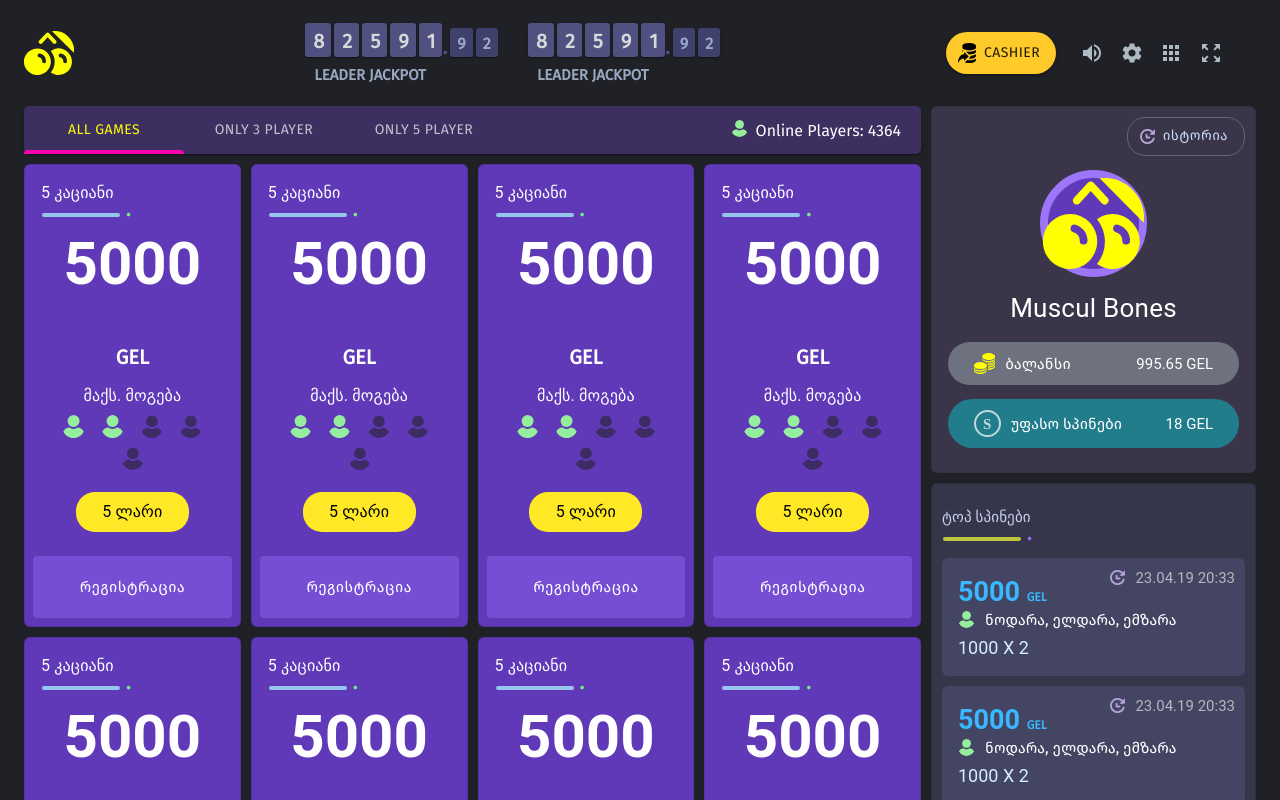
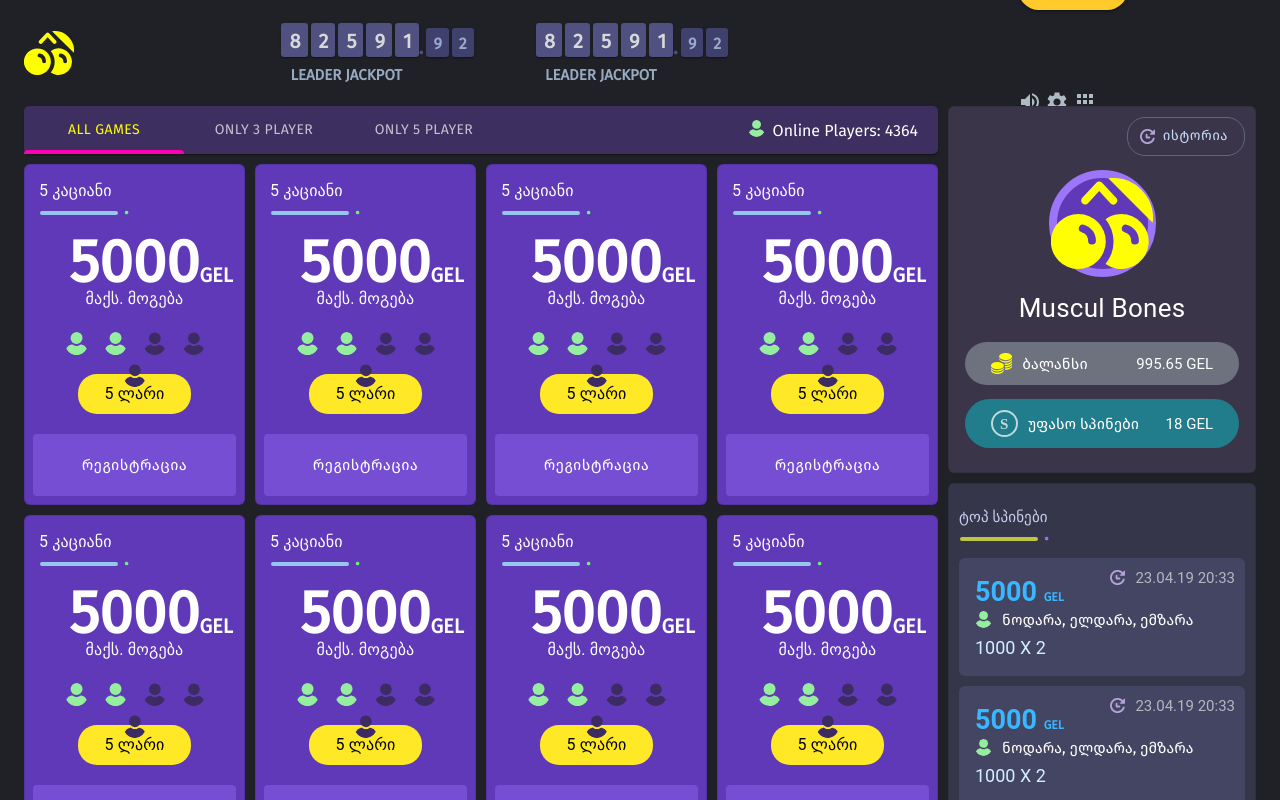
Before and after one commit to bekam797/Markup-Example, a React (Create React App) app: page / in a window 1280 px wide. Shown: the top 800 px of the page. Built offline with nearby package versions, Linux system fonts and the light colour scheme.

Commit message:
Made some changes

```diff
--- a/src/components/Cards/GameCard/GameCard.js
+++ b/src/components/Cards/GameCard/GameCard.js
@@ -12,8 +12,8 @@ import Icons from '../../Icons/Icons';
 
 const useStyles = makeStyles({
   root: {
-    maxWidth: 287,
-    width: '287px',
+    width: '100%',
+    maxHeight: '341px',
     backgroundColor: '#5F39B7',
     color: '#fff',
     borderRadius: '6px',
@@ -32,7 +32,7 @@ const useStyles = makeStyles({
     color: '#fff',
   },
   pos: {
-    marginBottom: 6,
+    marginBottom: '20px',
     color: '#fff',
   },
   line: {
@@ -56,9 +56,11 @@ const useStyles = makeStyles({
     },
   },
   prize: {
+    height: '65px',
     fontSize: '60px',
     color: '#fff',
     fontWeight: 'bold',
+    marginLeft: '30px',
   },
   prizeValue: {
     fontSize: '20px',
@@ -71,7 +73,7 @@ const useStyles = makeStyles({
     color: 'black',
     width: '113px',
     margin: 'auto',
-    marginTop: '14px',
+    marginTop: '20px',
   },
   iconWidth: {
     width: '23px',
@@ -84,18 +86,19 @@ const GameCard = (props) => {
 
   return (
     <Card className={classes.root} variant="outlined">
-      <CardContent>
+      <CardContent style={{ padding: '14px', paddingBottom: '12px' }}>
         <Typography className={classes.title}>5 კაციანი</Typography>
         <Typography className={classes.line}></Typography>
         {bull}
         <Grid item className={classes.center}>
           <Typography className={classes.prize} variant="h5" component="h2">
-            5000 <span className={classes.prizeValue}>GEL</span>
+            <span>5000</span>
+            <span className={classes.prizeValue}>GEL</span>
           </Typography>
           <Typography className={classes.pos} color="textSecondary">
             მაქს. მოგება
           </Typography>
-          <Typography variant="h5" component="h2">
+          <Typography variant="h5" component="h2" style={{ height: '23px' }}>
             <Box>
               <Box component="span" m={1}>
                 <Icons iconStyle={classes.iconWidth} iconType="online" />
--- a/src/components/Cards/GameStartingCard/GameStartingCard.js
+++ b/src/components/Cards/GameStartingCard/GameStartingCard.js
@@ -28,7 +28,7 @@ const useStyles = makeStyles({
     gridTemplateColumns: 'repeat(2,233px)',
     gridColumnGap: '20px',
     justifyContent: 'center',
-    marginTop: '25px',
+    marginTop: '16px',
   },
   carttitle: {
     position: 'absolute',
--- a/src/components/GameTable/GameTableTab/GameTableTab.js
+++ b/src/components/GameTable/GameTableTab/GameTableTab.js
@@ -14,7 +14,7 @@ const useStyles = makeStyles((theme) => ({
     color: '#ffffff',
     marginRight: '10px',
     boxShadow: 'none',
-    marginTop: '40px',
+    marginTop: '25px',
   },
   selectedTab: {
     color: '#6D728E',
--- a/src/components/UI/Header/Header.js
+++ b/src/components/UI/Header/Header.js
@@ -52,7 +52,7 @@ function Header() {
       <AppBar position="static" className={classes.header}>
         <Container className={classes.containerWidth}>
           <Toolbar variant="dense" className={classes.toolbar}>
-            <Grid container item xs={5}>
+            <Grid container item xs={4}>
               <Icons iconType="logo" />
             </Grid>
             <Grid container item xs={12} spacing={3}>
@@ -63,7 +63,7 @@ function Header() {
                 <JacpotCounter />
               </Grid>
             </Grid>
-            <Grid container item xs={6} spacing={3}>
+            <Grid container item xs={5} spacing={10}>
               <Grid item>
                 <Button
                   variant="contained"
--- a/src/containers/Main/Main.js
+++ b/src/containers/Main/Main.js
@@ -25,7 +25,8 @@ const useStyles = makeStyles((theme) => ({
     height: '100%',
   },
   root: {
-    width: '585px',
+    width: '621px',
+    maxHeight: '341px',
     backgroundColor: '#198a9c',
     color: '#fff',
     borderRadius: '6px',
@@ -101,7 +102,7 @@ const Main = () => {
         <Grid
           container
           item
-          xs={4}
+          xs={3}
           height="100%"
           className={classes.gridheight}
         >
```
